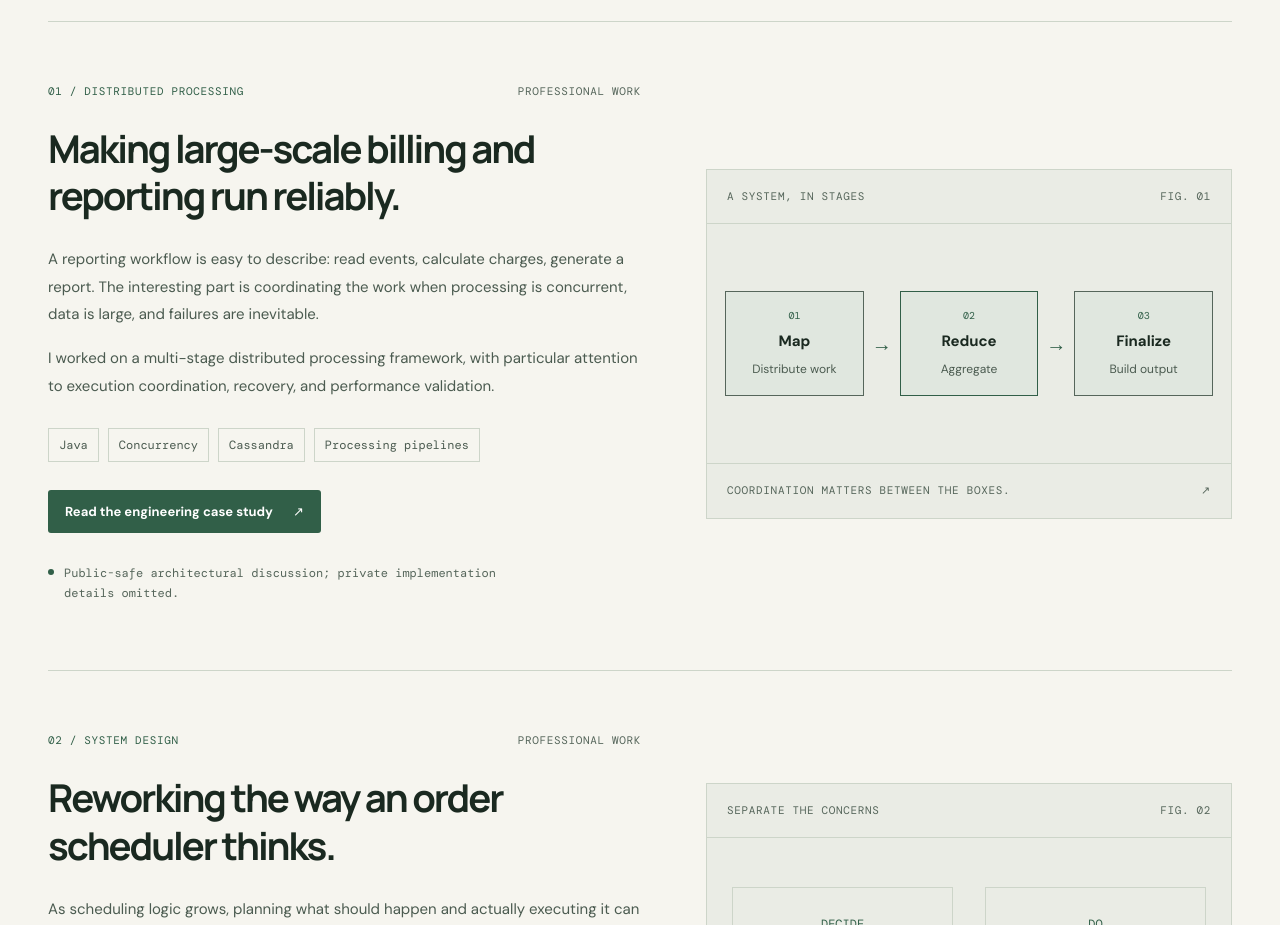
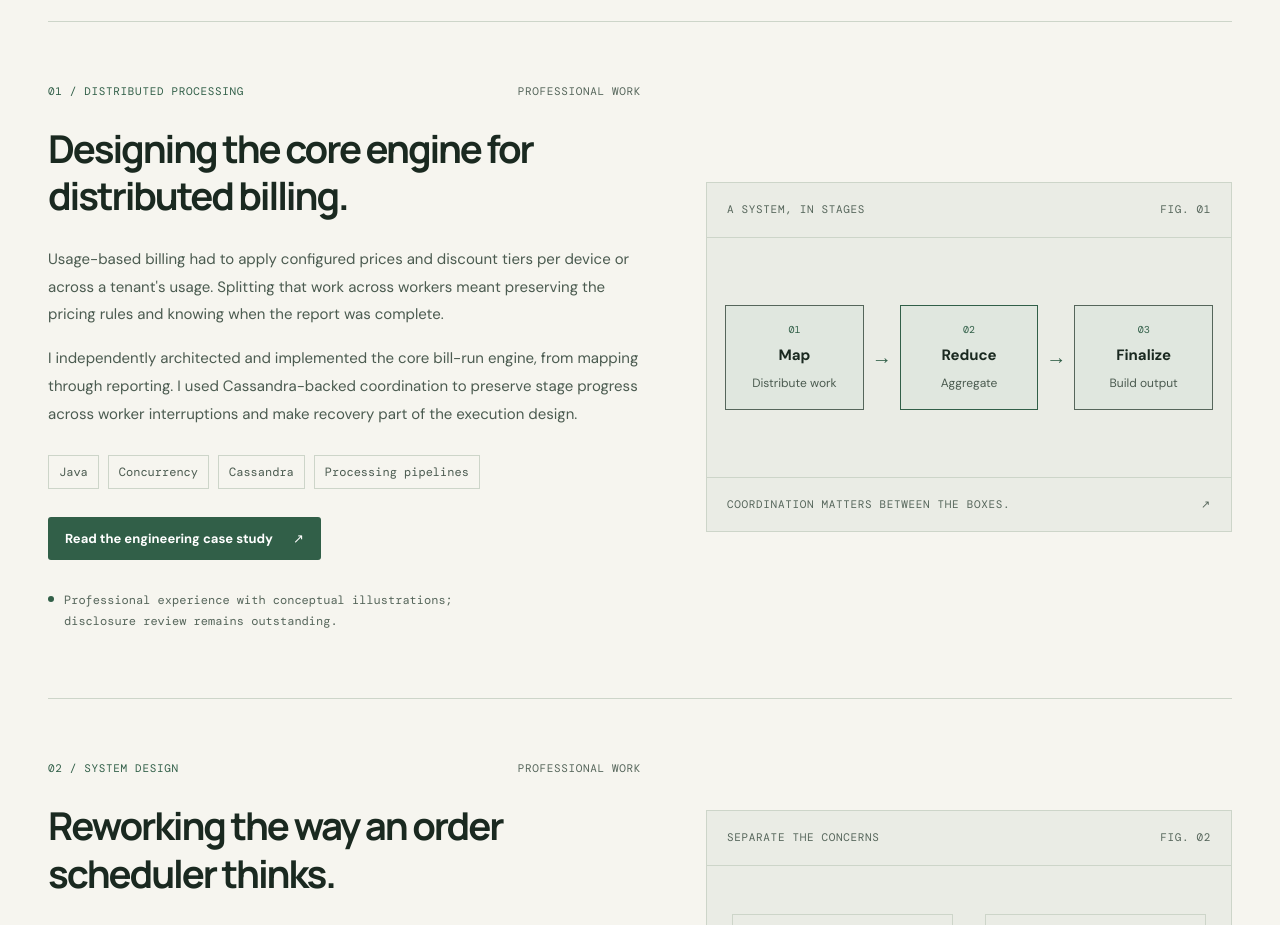
Before and after one commit to Priyansh-15/priyansh-15.github.io, an Astro site: page / in a window 1280 px wide. Shown: the part 1240-2165 px from the top of the page. Built offline with nearby package versions, Linux system fonts and the light colour scheme; Astro itself is replaced by a stand-in of ours.

Commit message:
content: align billing homepage with engineering case study

```diff
--- a/src/pages/index.astro
+++ b/src/pages/index.astro
@@ -108,15 +108,16 @@ import { site } from '../data/site';
               <span>01 / DISTRIBUTED PROCESSING</span>
               <span>PROFESSIONAL WORK</span>
             </div>
-            <h3>Making large-scale billing and reporting run reliably.</h3>
+            <h3>Designing the core engine for distributed billing.</h3>
             <p>
-              A reporting workflow is easy to describe: read events, calculate charges, generate a
-              report. The interesting part is coordinating the work when processing is concurrent,
-              data is large, and failures are inevitable.
+              Usage-based billing had to apply configured prices and discount tiers per device or
+              across a tenant's usage. Splitting that work across workers meant preserving the
+              pricing rules and knowing when the report was complete.
             </p>
             <p>
-              I worked on a multi-stage distributed processing framework, with particular attention
-              to execution coordination, recovery, and performance validation.
+              I independently architected and implemented the core bill-run engine, from mapping
+              through reporting. I used Cassandra-backed coordination to preserve stage progress
+              across worker interruptions and make recovery part of the execution design.
             </p>
             <div class="story-tags">
               <span>Java</span>
@@ -128,8 +129,8 @@ import { site } from '../data/site';
               Read the engineering case study <span aria-hidden="true">↗</span>
             </a>
             <div class="story-note">
-              <span class="dot"></span> Public-safe architectural discussion; private implementation
-              details omitted.
+              <span class="dot"></span> Professional experience with conceptual illustrations;
+              disclosure review remains outstanding.
             </div>
           </div>
           <div
```
